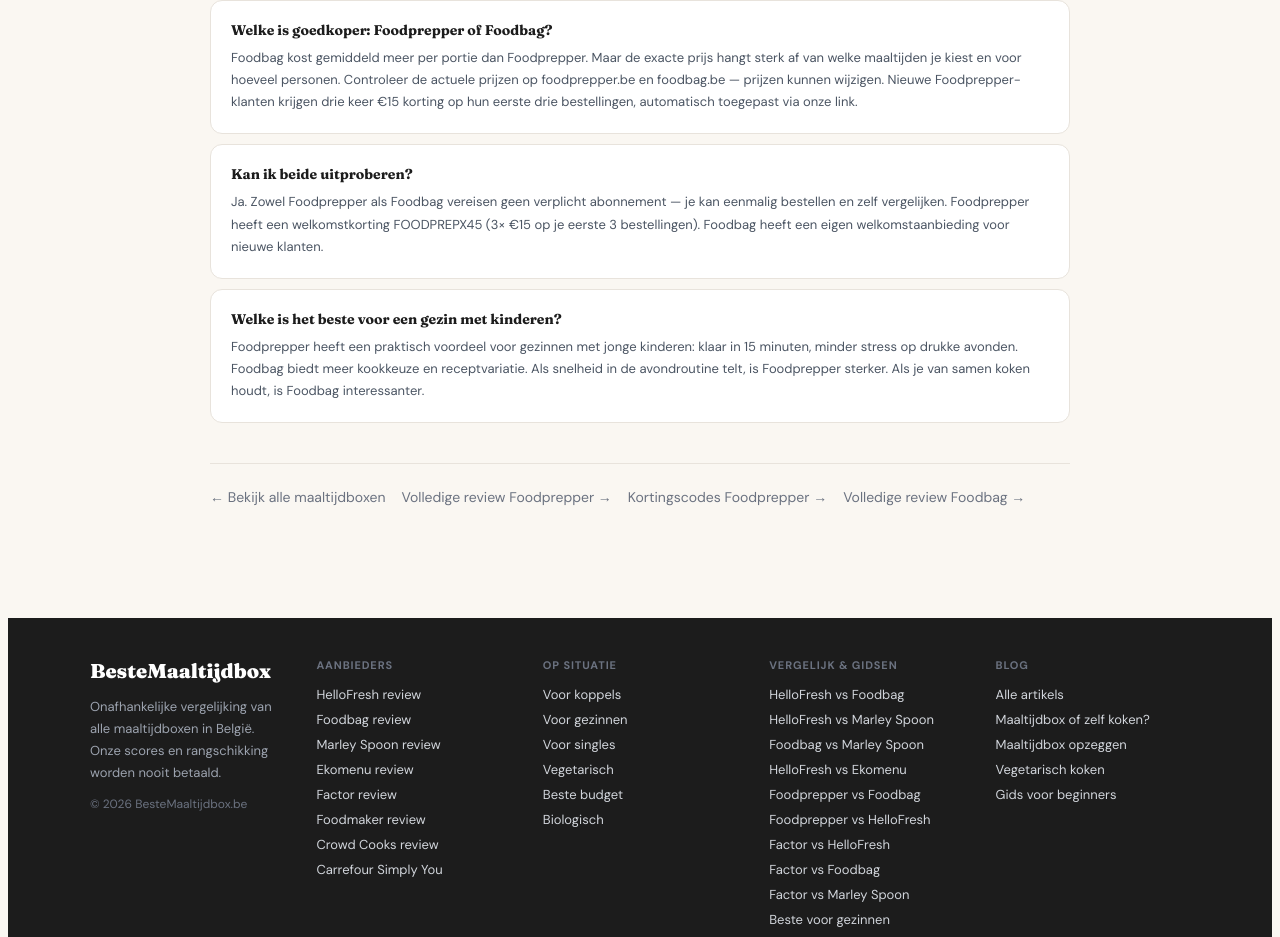
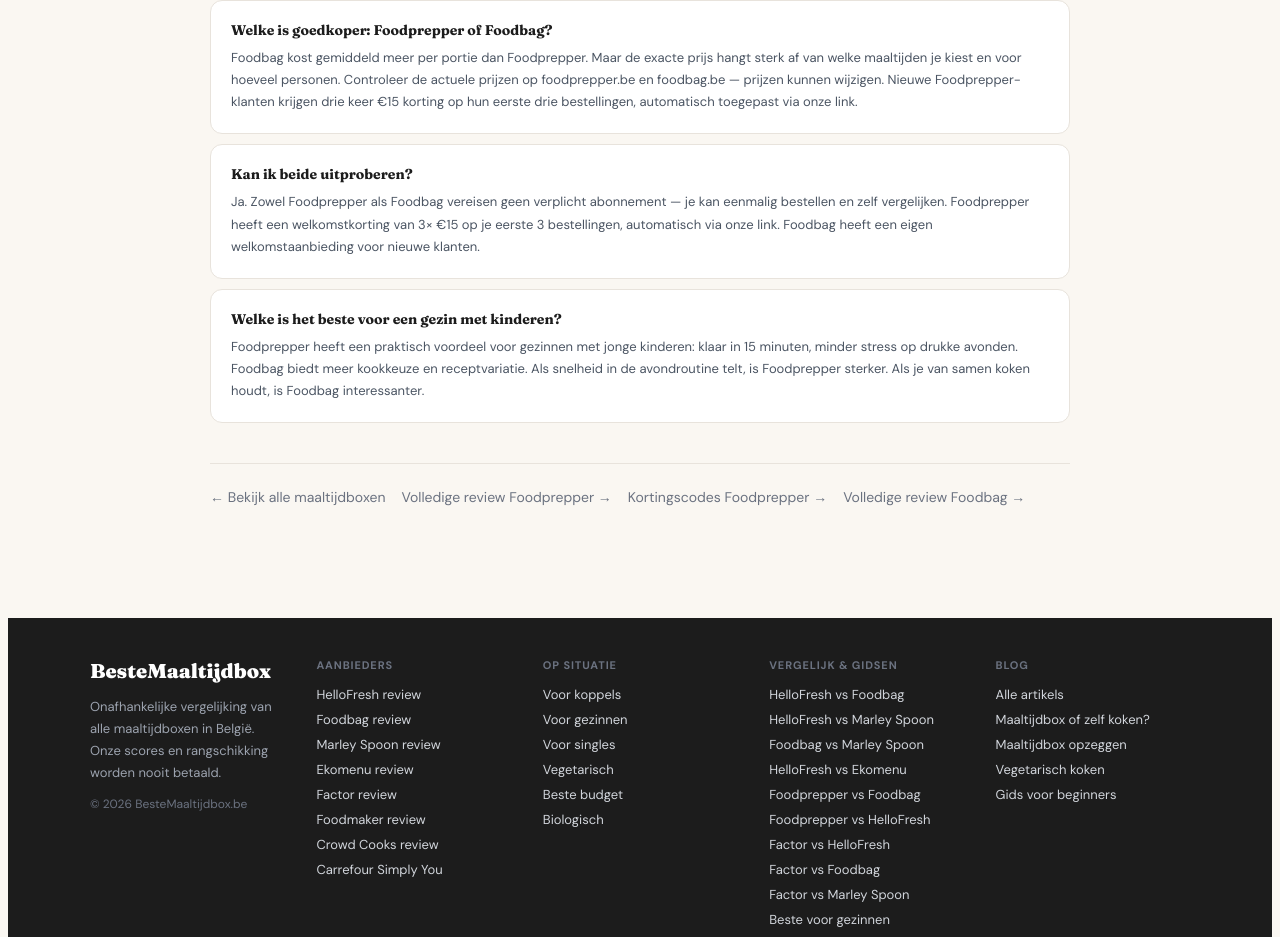
Before and after one commit to fetspets/bestemaaltijdbox, a Next.js app: page /vergelijk/foodprepper-vs-foodbag in a window 1280 px wide. Shown: the part 3978-4915 px from the top of the page. Built offline with nearby package versions, Linux system fonts and the light colour scheme.

Commit message:
auto: update page.tsx

```diff
--- a/src/app/vergelijk/foodprepper-vs-foodbag/page.tsx
+++ b/src/app/vergelijk/foodprepper-vs-foodbag/page.tsx
@@ -49,7 +49,7 @@ export default function FoodprepperVsFoodbag() {
         name: 'Kan ik beide uitproberen?',
         acceptedAnswer: {
           '@type': 'Answer',
-          text: 'Ja. Zowel Foodprepper als Foodbag vereisen geen verplicht abonnement — je kan eenmalig bestellen en zelf vergelijken. Foodprepper heeft een welkomstkorting FOODPREPX45 (3× €15 op je eerste 3 bestellingen). Foodbag heeft een eigen welkomstaanbieding voor nieuwe klanten.',
+          text: 'Ja. Zowel Foodprepper als Foodbag vereisen geen verplicht abonnement — je kan eenmalig bestellen en zelf vergelijken. Foodprepper heeft een welkomstkorting van 3× €15 op je eerste 3 bestellingen, automatisch via onze link. Foodbag heeft een eigen welkomstaanbieding voor nieuwe klanten.',
         },
       },
       {
@@ -367,7 +367,7 @@ export default function FoodprepperVsFoodbag() {
               },
               {
                 q: 'Kan ik beide uitproberen?',
-                a: 'Ja. Zowel Foodprepper als Foodbag vereisen geen verplicht abonnement — je kan eenmalig bestellen en zelf vergelijken. Foodprepper heeft een welkomstkorting FOODPREPX45 (3× €15 op je eerste 3 bestellingen). Foodbag heeft een eigen welkomstaanbieding voor nieuwe klanten.',
+                a: 'Ja. Zowel Foodprepper als Foodbag vereisen geen verplicht abonnement — je kan eenmalig bestellen en zelf vergelijken. Foodprepper heeft een welkomstkorting van 3× €15 op je eerste 3 bestellingen, automatisch via onze link. Foodbag heeft een eigen welkomstaanbieding voor nieuwe klanten.',
               },
               {
                 q: 'Welke is het beste voor een gezin met kinderen?',
```
